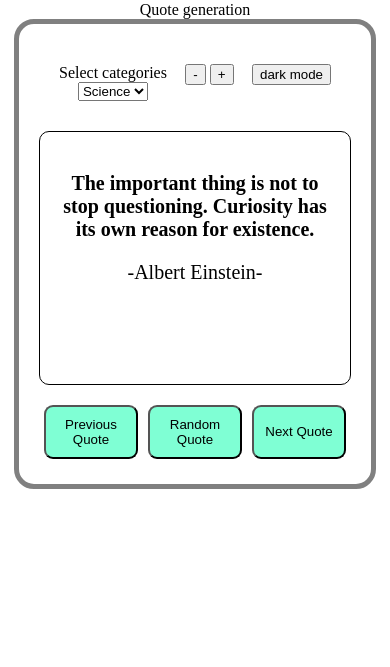
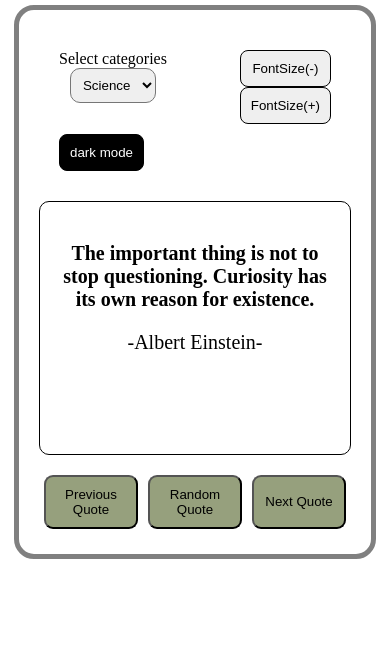
Before and after one commit to Hi-nitin/quoteApp, a plain HTML site: page index.html in a window 390 px wide. Shown: the part 177-844 px from the top of the page. Drawn offline with Linux system fonts and the light colour scheme.

Commit message:
additional js,css code

```diff
--- a/index.html
+++ b/index.html
@@ -12,7 +12,7 @@
 
     <div class="main_container">
         <div class="heading">
-           Quote generation
+            Quote generation
         </div>
         <div class="quote_container" id="quoteBox">
 
@@ -31,8 +31,9 @@
 
                 <div class="font_changer">
 
-                    <button id="decrease_font">-</button>
-                    <button id="increase_font">+</button>
+
+                    <button class="fontbtn" id="decrease_font">FontSize(-)</button>
+                    <button class="fontbtn" id="increase_font">FontSize(+)</button>
 
                 </div>
 
--- a/script.js
+++ b/script.js
@@ -58,6 +58,7 @@ const nextButton = document.getElementById("next_btn");
 const randomButton = document.getElementById("random_btn");
 const darkModeButton = document.getElementById('darkmode');
 const quoteContainer = document.getElementById('quoteBox');
+
 
 current_index = 0;
 current_category = 'science';
@@ -138,18 +139,25 @@ randomButton.addEventListener('click', () => {
 
 })
 
+
+
+
 if (localStorage.getItem('mode') == 'dark') {
     darkModeButton.textContent = 'light mode';
     document.body.style.backgroundColor = '#121212';
     document.body.style.color = 'white';
     quoteContainer.style.backgroundColor = '#333';
+    darkModeButton.style.backgroundColor = 'white';
+    darkModeButton.style.color = 'black';
+
 } else {
 
     darkModeButton.textContent = 'dark mode';
     document.body.style.backgroundColor = 'white';
     document.body.style.color = 'black';
     quoteContainer.style.backgroundColor = 'white';
-
+    darkModeButton.style.backgroundColor = 'black';
+    darkModeButton.style.color = 'white';
 }
 
 
@@ -157,19 +165,25 @@ if (localStorage.getItem('mode') == 'dark') {
 darkModeButton.addEventListener('click', () => {
 
 
+
     if (localStorage.getItem('mode') === 'dark') {
         darkModeButton.textContent = 'light mode';
-        document.body.style.backgroundColor = '#121212';
-        document.body.style.color = 'white';
-        quoteContainer.style.backgroundColor = '#333';
+        document.body.style.backgroundColor = 'white';
+        document.body.style.color = 'black';
+        quoteContainer.style.backgroundColor = 'white';
+        darkModeButton.style.backgroundColor = 'white';
+        darkModeButton.style.color = 'black';
+
         localStorage.setItem('mode', 'light');
     } else {
 
         darkModeButton.textContent = 'dark mode';
-        document.body.style.backgroundColor = 'white';
-        document.body.style.color = 'black';
-        quoteContainer.style.backgroundColor = 'white';
+        document.body.style.backgroundColor = '#121212';
+        document.body.style.color = 'white';
+        quoteContainer.style.backgroundColor = '#333';
         localStorage.setItem('mode', 'dark');
+        darkModeButton.style.backgroundColor = 'black';
+        darkModeButton.style.color = 'white';
     }
 
 
--- a/style.css
+++ b/style.css
@@ -2,7 +2,6 @@
 
     width: 100%;
     height: 100vh;
-
     display: flex;
     flex-direction: column;
     justify-content: center;
@@ -10,7 +9,14 @@
 
 }
 
+.heading {
+
+    font-size: 50px;
+    padding: 20px;
+}
+
 body {
+
     margin: 0;
     background-color: white;
 }
@@ -23,6 +29,11 @@ body {
 
 }
 
+#QuoteCategory{
+width: auto;
+border-radius: 10px;
+padding: 8px;
+}
 
 .quote_menu {
     display: flex;
@@ -56,7 +67,7 @@ body {
     width: 60vw;
     text-align: center;
     border-radius: 10px;
-    height: 50vh;
+    height: 40vh;
 }
 
 .quote_changer {
@@ -70,11 +81,28 @@ body {
 #random_btn,
 #next_btn {
 
-    background-color: aquamarine;
+    background-color: rgb(150, 160, 125);
     padding: 10px;
     border-radius: 9px;
 }
 
+.fontbtn {
+
+    width: auto;
+    border: 1px solid black;
+    border-radius: 8px;
+    padding: 10px;
+
+
+}
+
+#darkmode{
+   padding: 10px;
+   width: auto;
+   border: 1px solid black;
+   border-radius: 8px;
+
+}
 
 @media (max-width: 768px) {
 
@@ -82,6 +110,12 @@ body {
 
         width: 80vw;
 
+    }
+
+    .heading {
+
+        font-size: 30px;
+        padding: 20px;
     }
 
     .quote_category,
@@ -100,8 +134,17 @@ body {
         box-sizing: border-box;
     }
 
+
+.font_changer{
+
+    display: flex;
+    flex-direction: column;
+
+
+}
     .quote_changer {
-        flex-direction: row; /* Keep buttons in a row */
+        flex-direction: row;
+
         justify-content: space-between;
         width: 100%;
     }
```
